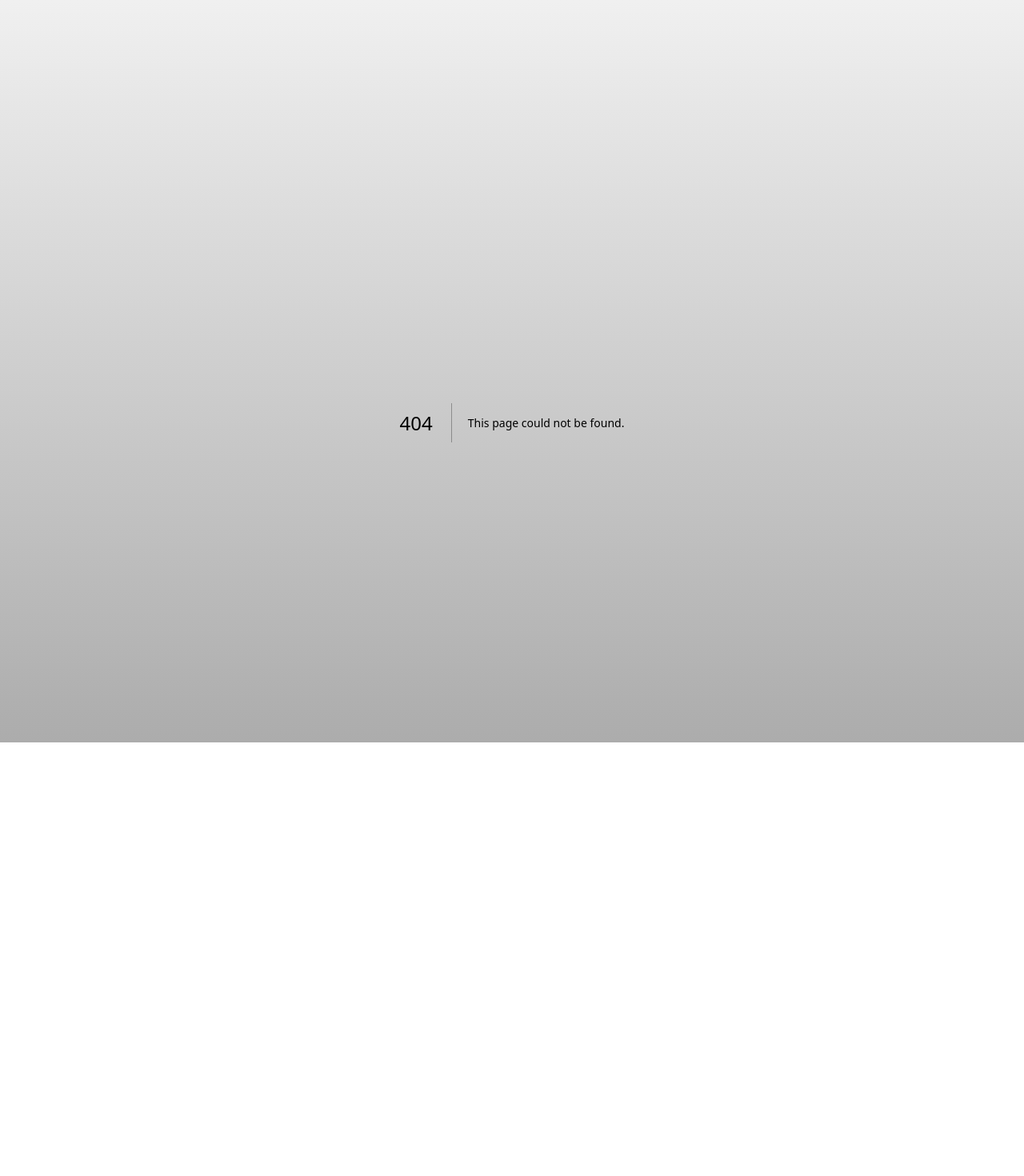
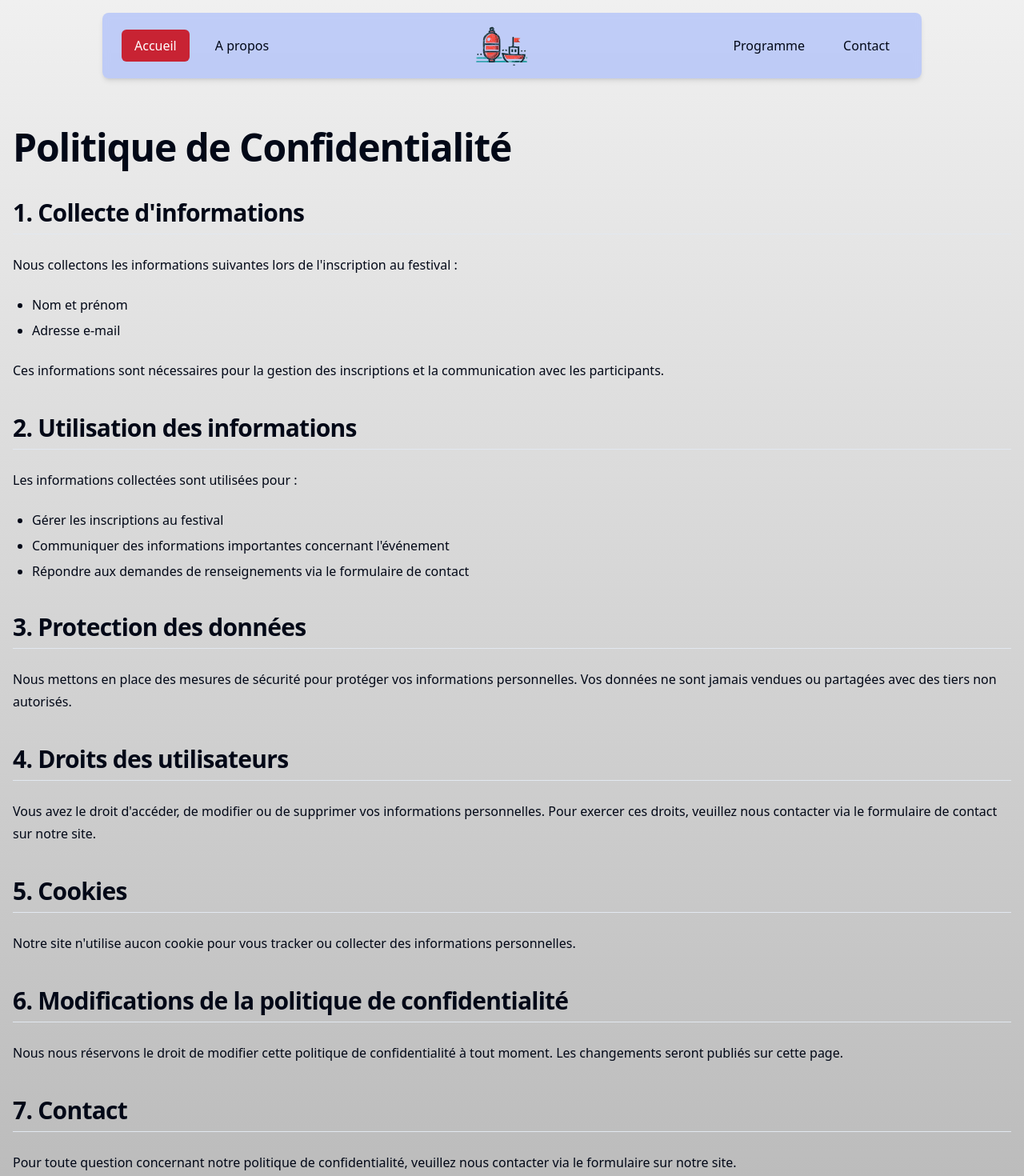
Before and after one commit to TugdualDek/festivaldelabalise, a Next.js app: page /confidentialite in a window 1280 px wide. Before the commit this address had no page. Shown: the top 1470 px of the page at 80% size. Before the commit the page ends 928 px from the top, so only its background shows below. Built offline with nearby package versions, Linux system fonts and the light colour scheme.

Commit message:
wip (pages): add confidentialite and mentions legales pages

```diff
--- /dev/null
+++ b/src/app/confidentialite/page.tsx
@@ -0,0 +1,99 @@
+import Footer from "@/components/footer/Footer.component";
+import Navbar from "@/components/navbar/Navbar.component";
+import { Metadata } from "next";
+
+export const metadata: Metadata = {
+  title: "Politique de Confidentialité - Festival de la Balise",
+  description: "Politique de confidentialité du Festival de la Balise",
+};
+
+const Confidentialite = () => {
+  return (
+    <>
+      <Navbar />
+      <div className="container mx-auto px-4 py-8">
+        <h1 className="scroll-m-20 text-4xl font-extrabold tracking-tight lg:text-5xl mb-6">
+          Politique de Confidentialité
+        </h1>
+
+        <h2 className="mt-10 scroll-m-20 border-b pb-2 text-3xl font-semibold tracking-tight transition-colors first:mt-0">
+          1. Collecte d'informations
+        </h2>
+        <p className="leading-7 [&:not(:first-child)]:mt-6">
+          Nous collectons les informations suivantes lors de l'inscription au
+          festival :
+        </p>
+        <ul className="my-6 ml-6 list-disc [&>li]:mt-2">
+          <li>Nom et prénom</li>
+          <li>Adresse e-mail</li>
+        </ul>
+        <p className="leading-7 [&:not(:first-child)]:mt-6">
+          Ces informations sont nécessaires pour la gestion des inscriptions et
+          la communication avec les participants.
+        </p>
+
+        <h2 className="mt-10 scroll-m-20 border-b pb-2 text-3xl font-semibold tracking-tight transition-colors">
+          2. Utilisation des informations
+        </h2>
+        <p className="leading-7 [&:not(:first-child)]:mt-6">
+          Les informations collectées sont utilisées pour :
+        </p>
+        <ul className="my-6 ml-6 list-disc [&>li]:mt-2">
+          <li>Gérer les inscriptions au festival</li>
+          <li>
+            Communiquer des informations importantes concernant l'événement
+          </li>
+          <li>
+            Répondre aux demandes de renseignements via le formulaire de contact
+          </li>
+        </ul>
+
+        <h2 className="mt-10 scroll-m-20 border-b pb-2 text-3xl font-semibold tracking-tight transition-colors">
+          3. Protection des données
+        </h2>
+        <p className="leading-7 [&:not(:first-child)]:mt-6">
+          Nous mettons en place des mesures de sécurité pour protéger vos
+          informations personnelles. Vos données ne sont jamais vendues ou
+          partagées avec des tiers non autorisés.
+        </p>
+
+        <h2 className="mt-10 scroll-m-20 border-b pb-2 text-3xl font-semibold tracking-tight transition-colors">
+          4. Droits des utilisateurs
+        </h2>
+        <p className="leading-7 [&:not(:first-child)]:mt-6">
+          Vous avez le droit d'accéder, de modifier ou de supprimer vos
+          informations personnelles. Pour exercer ces droits, veuillez nous
+          contacter via le formulaire de contact sur notre site.
+        </p>
+
+        <h2 className="mt-10 scroll-m-20 border-b pb-2 text-3xl font-semibold tracking-tight transition-colors">
+          5. Cookies
+        </h2>
+        <p className="leading-7 [&:not(:first-child)]:mt-6">
+          Notre site n'utilise aucon cookie pour vous tracker ou collecter des
+          informations personnelles.
+        </p>
+
+        <h2 className="mt-10 scroll-m-20 border-b pb-2 text-3xl font-semibold tracking-tight transition-colors">
+          6. Modifications de la politique de confidentialité
+        </h2>
+        <p className="leading-7 [&:not(:first-child)]:mt-6">
+          Nous nous réservons le droit de modifier cette politique de
+          confidentialité à tout moment. Les changements seront publiés sur
+          cette page.
+        </p>
+
+        <h2 className="mt-10 scroll-m-20 border-b pb-2 text-3xl font-semibold tracking-tight transition-colors">
+          7. Contact
+        </h2>
+        <p className="leading-7 [&:not(:first-child)]:mt-6">
+          Pour toute question concernant notre politique de confidentialité,
+          veuillez nous contacter via le formulaire sur notre site.
+        </p>
+      </div>
+      <Footer />
+    </>
+  );
+};
+
+export default Confidentialite;
--- /dev/null
+++ b/src/app/mentions-legales/page.tsx
@@ -0,0 +1,91 @@
+import Footer from "@/components/footer/Footer.component";
+import Navbar from "@/components/navbar/Navbar.component";
+import { Metadata } from "next";
+
+export const metadata: Metadata = {
+  title: "Mentions Légales - Festival de la Balise",
+  description: "Mentions légales du Festival de la Balise",
+};
+
+const MentionsLegales = () => {
+  return (
+    <>
+      <Navbar />
+      <div className="container mx-auto px-4 py-8">
+        <h1 className="scroll-m-20 text-4xl font-extrabold tracking-tight lg:text-5xl mb-6">
+          Mentions Légales
+        </h1>
+
+        <h2 className="mt-10 scroll-m-20 border-b pb-2 text-3xl font-semibold tracking-tight transition-colors">
+          1. Éditeur du site
+        </h2>
+        <p className="leading-7 [&:not(:first-child)]:mt-6">
+          Le site est édité par Tugdual Audren de Kerdrel, étudiant à l'ISEP,
+          contact@tugdual.com.
+        </p>
+
+        <h2 className="mt-10 scroll-m-20 border-b pb-2 text-3xl font-semibold tracking-tight transition-colors">
+          2. Hébergeur
+        </h2>
+        <p className="leading-7 [&:not(:first-child)]:mt-6">
+          <p>
+            Le site est hébergé par Tugdual Audren de Kerdrel chez Scaleway, une
+            entreprise française spécialisée dans l'hébergement cloud.
+          </p>
+          <ul>
+            <li>
+              <strong>Nom de l'hébergeur</strong> : Scaleway
+            </li>
+            <li>
+              <strong>Adresse</strong> : 8 Rue de la Ville L'Évêque, 75008
+              Paris, France
+            </li>
+            <li>
+              <strong>Site web</strong> :{" "}
+              <a
+                href="https://www.scaleway.com"
+                target="_blank"
+                rel="noopener noreferrer"
+              >
+                https://www.scaleway.com
+              </a>
+            </li>
+          </ul>
+          <p>
+            Scaleway fournit des services d'hébergement fiables et sécurisés,
+            adaptés aux besoins des entreprises et des développeurs.
+          </p>
+        </p>
+
+        <h2 className="mt-10 scroll-m-20 border-b pb-2 text-3xl font-semibold tracking-tight transition-colors">
+          3. Propriété intellectuelle
+        </h2>
+        <p className="leading-7 [&:not(:first-child)]:mt-6">
+          Tous les contenus présents sur ce site (textes, images, logos, etc.)
+          sont protégés par le droit d'auteur. Toute reproduction est interdite
+          sans autorisation préalable.
+        </p>
+
+        <h2 className="mt-10 scroll-m-20 border-b pb-2 text-3xl font-semibold tracking-tight transition-colors">
+          4. Données personnelles
+        </h2>
+        <p className="leading-7 [&:not(:first-child)]:mt-6">
+          Conformément à la loi Informatique et Libertés, vous disposez d'un
+          droit d'accès, de modification et de suppression des données vous
+          concernant.
+        </p>
+
+        <h2 className="mt-10 scroll-m-20 border-b pb-2 text-3xl font-semibold tracking-tight transition-colors">
+          5. Contact
+        </h2>
+        <p className="leading-7 [&:not(:first-child)]:mt-6">
+          Pour toute question concernant ces mentions légales, vous pouvez nous
+          contacter à l'adresse e-mail suivante : contact@festivaldelabalise.fr.
+        </p>
+      </div>
+      <Footer />
+    </>
+  );
+};
+
+export default MentionsLegales;
--- a/src/components/footer/Footer.component.tsx
+++ b/src/components/footer/Footer.component.tsx
@@ -28,7 +28,7 @@ const Footer = () => {
             </p>
             <div className="flex space-x-4 order-1 md:order-2">
               <Link
-                href="/politique-de-confidentialite"
+                href="/confidentialite"
                 className="text-white hover:underline text-sm"
               >
                 Politique de confidentialité
--- a/src/components/navbar/Navbar.component.tsx
+++ b/src/components/navbar/Navbar.component.tsx
@@ -10,10 +10,15 @@ import {
 import { Menu } from "lucide-react";
 import { Button } from "@/components/ui/button";
 import ContactPopup from "../contact/Contact.component";
+import Link from "next/link";
+import { usePathname } from "next/navigation";
 
 const Navbar = () => {
   const [isOpen, setIsOpen] = useState(false);
   const [activeSection, setActiveSection] = useState("");
+
+  const pathname = usePathname();
+  const isHomePage = pathname === "/";
 
   const anchors = [
     { id: "", label: "Accueil" },
@@ -22,6 +27,7 @@ const Navbar = () => {
   ];
 
   const handleScroll = useCallback(() => {
+    if (!isHomePage) return;
     const scrollPosition = window.scrollY;
 
     // Gérer la première section (Accueil)
@@ -45,21 +51,14 @@ const Navbar = () => {
         }
       }
     }
-  }, [anchors]); // Ajoutez les dépendances nécessaires ici
+  }, [anchors, isHomePage]); // Ajoutez les dépendances nécessaires ici
 
   const NavAnchor = ({ id, label }: { id: string; label: string }) => (
+    <Link href={id ? `/#${id}` : "/"} passHref>
       <Button
         variant="ghost"
         onClick={() => {
           setIsOpen(false);
-        if (id) {
-          const element = document.getElementById(id);
-          if (element) {
-            element.scrollIntoView({ behavior: "smooth" });
-          }
-        } else {
-          window.scrollTo({ top: 0, behavior: "smooth" });
-        }
         }}
         className={`w-full px-4 py-2 text-center transition-colors duration-200 text-base ${
           (id === "" && activeSection === "") || activeSection === id
@@ -69,6 +68,7 @@ const Navbar = () => {
       >
         {label}
       </Button>
+    </Link>
   );
 
   useEffect(() => {
@@ -83,10 +83,12 @@ const Navbar = () => {
   }, []);
 
   useEffect(() => {
+    if (isHomePage) {
       window.addEventListener("scroll", handleScroll);
       handleScroll(); // Appel initial pour définir la section active au chargement
       return () => window.removeEventListener("scroll", handleScroll);
-  }, [handleScroll]);
+    }
+  }, [handleScroll, isHomePage]);
 
   return (
     <header className="fixed top-0 left-0 right-0 z-50 flex justify-center">
```
Lines whose indentation alone changed are shown as unchanged.
